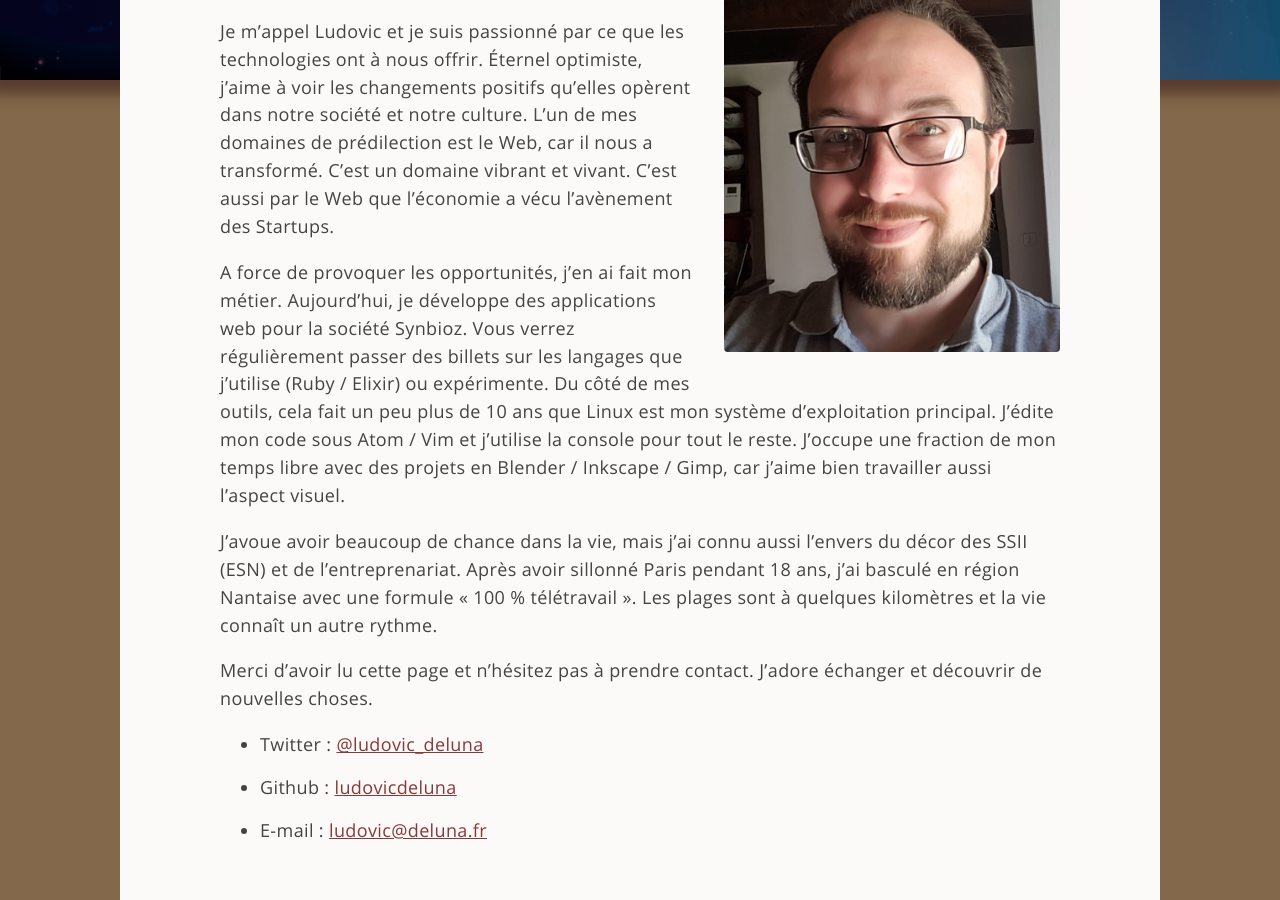
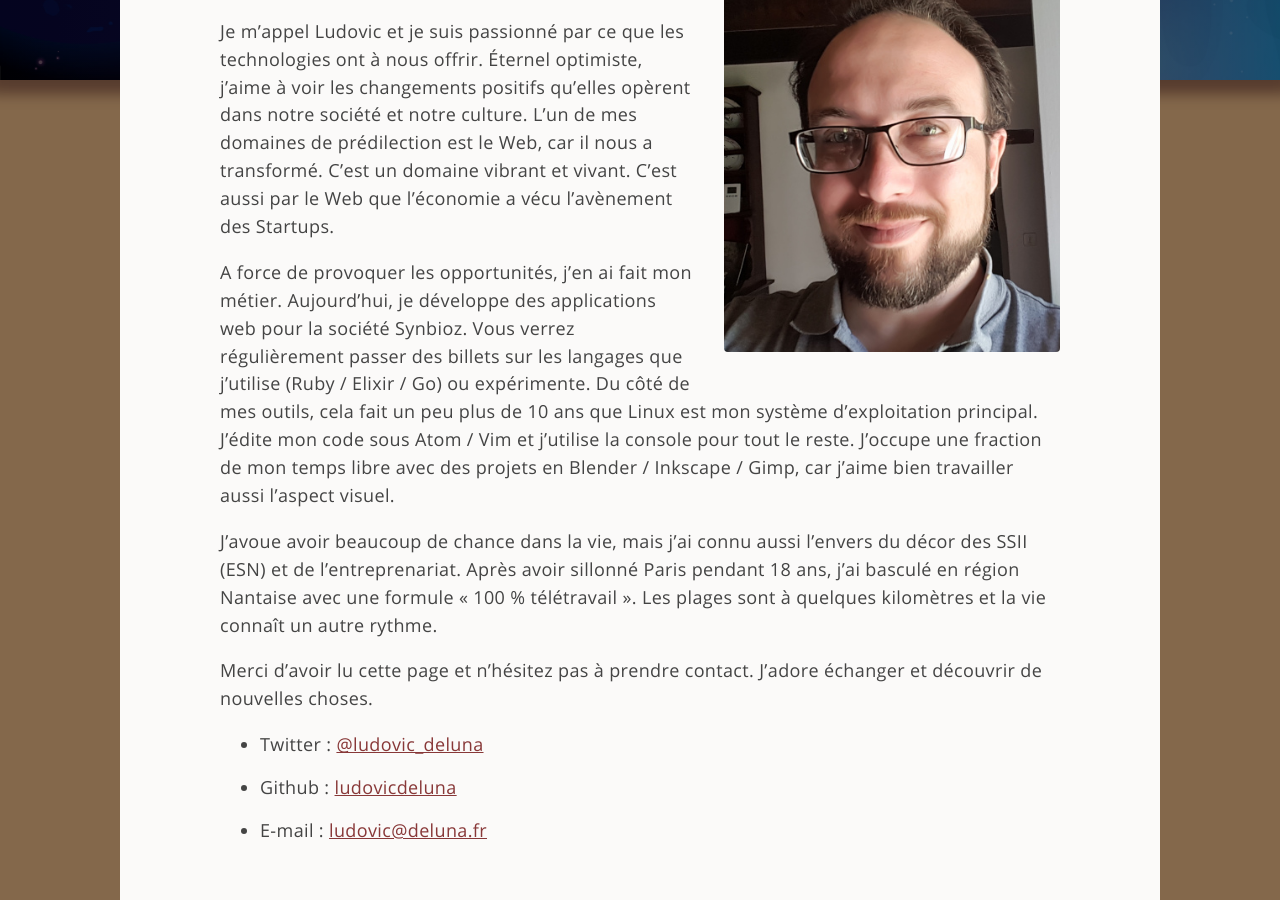
Before and after one commit to ludovicdeluna/blog.fr, a Jekyll site: the page built from about_me.md, in a window 1280 px wide and 900 px high, scrolled down 400 px. Built offline with Jekyll 4.4.1, drawn with Linux system fonts in a browser that asks for light colours.

```diff
--- a/_config.yml
+++ b/_config.yml
@@ -4,8 +4,9 @@ author: Ludovic de Luna
 url: "http://deluna.fr"
 lang: fr
 description: >-
-  Blog tech sur mes expérimentations, découvertes et réflexions autour de mon
-  métier (développement web), la technologie et la culture Geek
+  Blog technique par Ludovic de Luna : réflexions sur le métier de développeur
+  web, mes langages (Ruby, Elixir, Go), expérimentations et la culture Geek
+
 google_check: "RvFgfi1TwShqsACyTwf4N5w9RFh2trQgnWyYyBcIP9E"
 plugins:
   - jekyll-feed # Activate rss
--- a/about_me.md
+++ b/about_me.md
@@ -17,10 +17,10 @@ vivant. C’est aussi par le Web que l’économie a vécu l’avènement des St
 
 A force de provoquer les opportunités, j’en ai fait mon métier. Aujourd’hui, je
 développe des applications web pour la société Synbioz. Vous verrez
-régulièrement passer des billets sur les langages que j’utilise (Ruby / Elixir)
-ou expérimente. Du côté de mes outils, cela fait un peu plus de 10 ans que Linux
-est mon système d’exploitation principal. J’édite mon code sous Atom / Vim et
-j’utilise la console pour tout le reste. J’occupe une fraction de mon temps
+régulièrement passer des billets sur les langages que j’utilise (Ruby / Elixir /
+Go) ou expérimente. Du côté de mes outils, cela fait un peu plus de 10 ans que
+Linux est mon système d’exploitation principal. J’édite mon code sous Atom / Vim
+et j’utilise la console pour tout le reste. J’occupe une fraction de mon temps
 libre avec des projets en Blender / Inkscape / Gimp, car j’aime bien travailler
 aussi l’aspect visuel.
 
```
Also changed, not shown: other parts of about_me.md (+1 -1 lines), about_site.md (+1 -1 lines).
